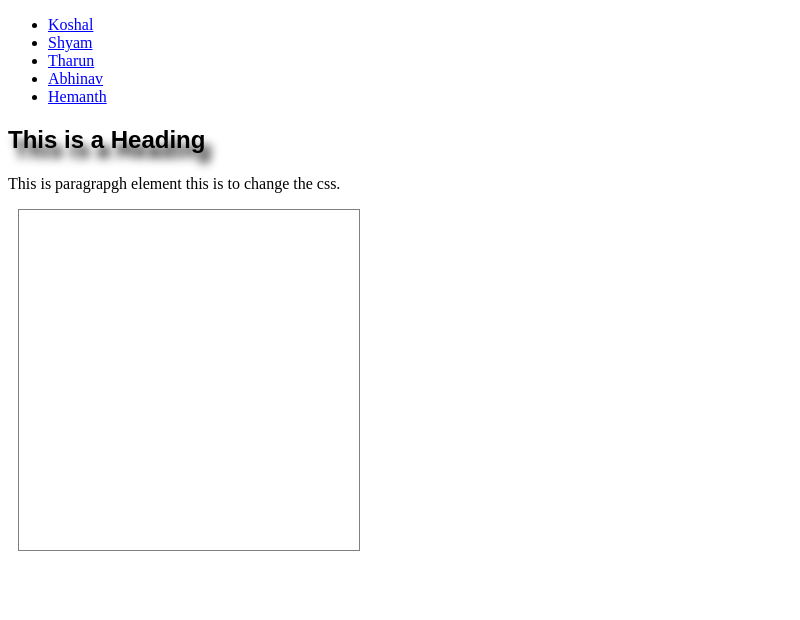
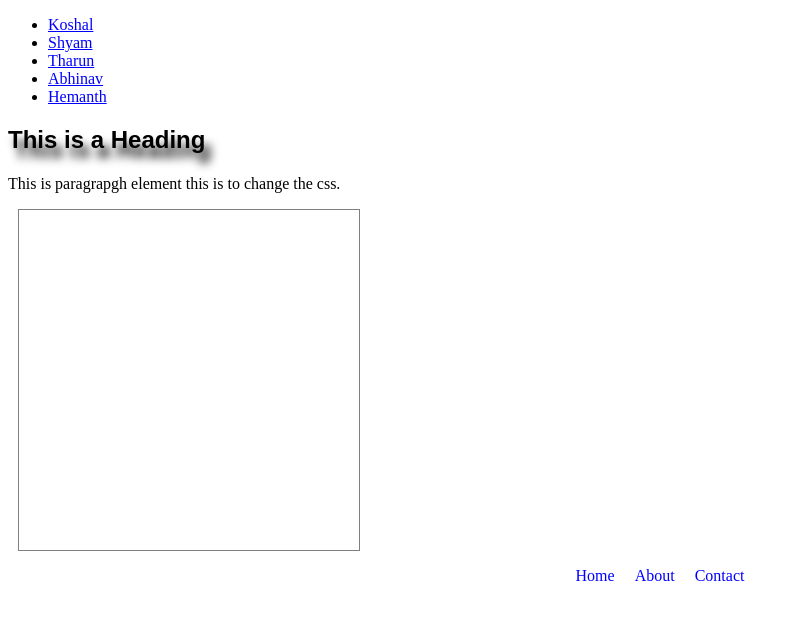
Before and after one commit to koshal-4236/Exam1, a plain HTML site: page index.html in a window 1280 px wide. Shown: the whole page, without its empty margins (0-800 px from the left). Drawn offline with Linux system fonts and the light colour scheme.

Commit message:
Question4

```diff
--- a/index.html
+++ b/index.html
@@ -31,7 +31,22 @@
             </div>
         </section>
 
+        <!-- Questi=on4 -->
+        <section class="page4">
+            <nav>
+                <ul>
+                    <li><a href="#">Home</a></li>
+                    <li><a href="#">About</a></li>
+                    <li><a href="#">Contact</a></li>
+                </ul>
+            </nav>
+        </section>
 
+        <section class="page5">
+            <div class="gallery">
+
+            </div>
+        </section>
     </main>
 </body>
 </html>
--- a/style.css
+++ b/style.css
@@ -22,3 +22,15 @@ ul li a:active{
     padding: 20px;
     margin: 10px;
 }
+.page4 ul{
+    display: flex;
+    align-items: center;
+    justify-content: center;
+    gap:20px;
+}
+.page4 ul li{
+    list-style: none;
+}
+.page4 ul li a{
+    text-decoration: none;
+}
```
